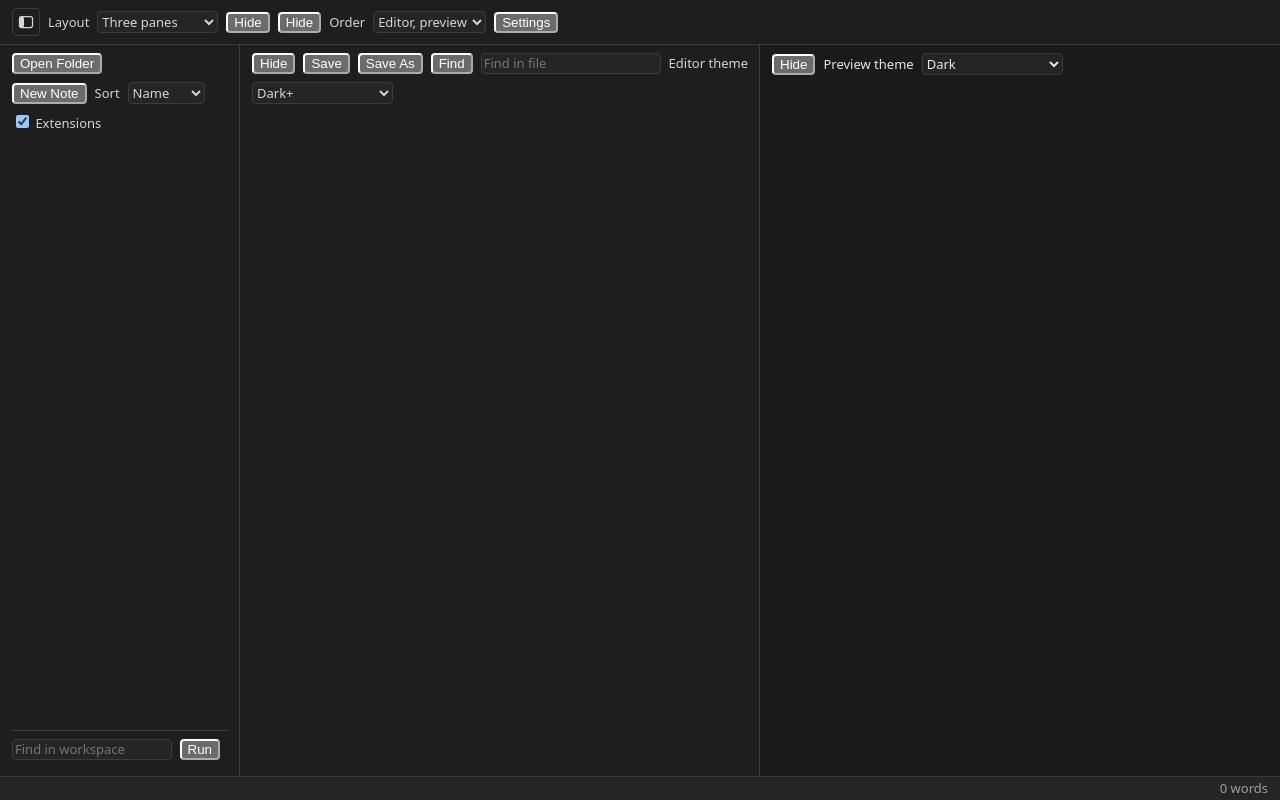
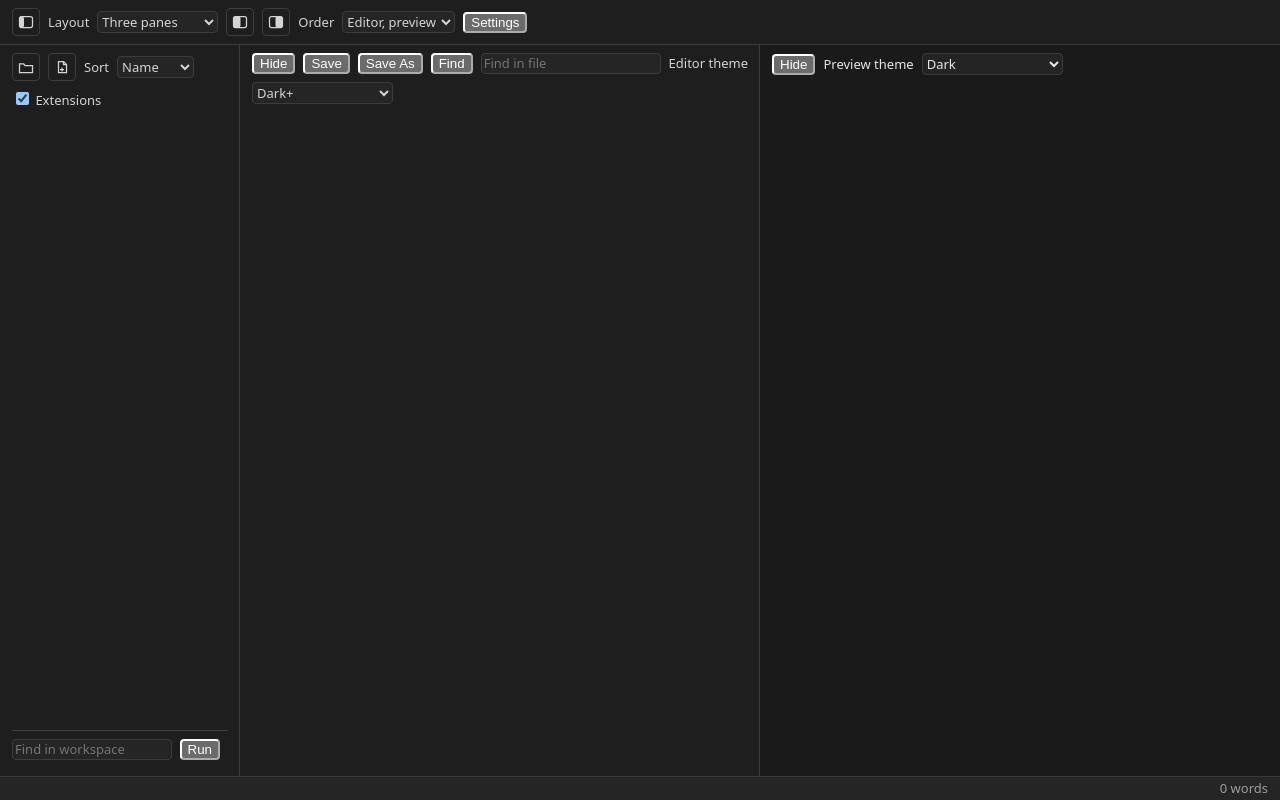
Before and after one commit to RyanEmslie/lightmd, a website with bundled scripts: page src/index.html in a window 1280 px wide. Built offline with nearby package versions, Linux system fonts and the light colour scheme; what markdown-it-task-lists would draw is missing.

Commit message:
fix: icon-only nav header controls with tooltips

```diff
--- a/src/index.html
+++ b/src/index.html
@@ -131,11 +131,6 @@
         color: var(--fg);
       }
 
-      #open-folder {
-        flex: none;
-        align-self: start;
-      }
-
       #explorer-toolbar,
       #layout-bar {
         display: flex;
@@ -145,7 +140,8 @@
       }
 
       #explorer-toolbar {
-        margin-top: 8px;
+        flex: none;
+        margin: 0;
       }
 
       #layout-bar {
@@ -156,7 +152,10 @@
         border-bottom: 1px solid var(--border);
       }
 
-      #sidebar-toggle {
+      #sidebar-toggle,
+      #open-folder,
+      #new-note,
+      #layout-bar > button[data-pane-toggle] {
         display: inline-flex;
         align-items: center;
         justify-content: center;
@@ -169,10 +168,20 @@
         border: 1px solid var(--border);
       }
 
-      #sidebar-toggle svg {
+      #sidebar-toggle svg,
+      #open-folder svg,
+      #new-note svg,
+      #layout-bar > button[data-pane-toggle] svg {
         display: block;
         width: 16px;
         height: 16px;
+      }
+
+      #sidebar-toggle:hover,
+      #open-folder:hover,
+      #new-note:hover,
+      #layout-bar > button[data-pane-toggle]:hover {
+        background: var(--bg-elevated);
       }
 
       #explorer-sort,
@@ -556,8 +565,30 @@
         <option value="editor-only">Editor only</option>
         <option value="reader-only">Reader only</option>
       </select>
-      <button type="button" data-pane-toggle="editor" aria-pressed="true">Hide</button>
-      <button type="button" data-pane-toggle="preview" aria-pressed="true">Hide</button>
+      <button
+        type="button"
+        data-pane-toggle="editor"
+        aria-pressed="true"
+        aria-label="Hide editor"
+        title="Hide editor"
+      >
+        <svg viewBox="0 0 16 16" width="16" height="16" aria-hidden="true" focusable="false">
+          <rect x="1.5" y="2.5" width="13" height="11" rx="2" fill="none" stroke="currentColor" stroke-width="1.25" />
+          <rect x="1.5" y="2.5" width="7" height="11" rx="2" fill="currentColor" />
+        </svg>
+      </button>
+      <button
+        type="button"
+        data-pane-toggle="preview"
+        aria-pressed="true"
+        aria-label="Hide preview"
+        title="Hide preview"
+      >
+        <svg viewBox="0 0 16 16" width="16" height="16" aria-hidden="true" focusable="false">
+          <rect x="1.5" y="2.5" width="13" height="11" rx="2" fill="none" stroke="currentColor" stroke-width="1.25" />
+          <rect x="7.5" y="2.5" width="7" height="11" rx="2" fill="currentColor" />
+        </svg>
+      </button>
       <label for="pane-order">Order</label>
       <select id="pane-order">
         <option value="editor,preview" selected>Editor, preview</option>
@@ -744,9 +775,43 @@
     </section>
     <div id="shell">
       <aside id="explorer" class="pane" tabindex="0">
-        <button type="button" id="open-folder">Open Folder</button>
         <div id="explorer-toolbar">
-          <button type="button" id="new-note">New Note</button>
+          <button
+            type="button"
+            id="open-folder"
+            aria-label="Open Folder"
+            title="Open Folder"
+          >
+            <svg viewBox="0 0 16 16" width="16" height="16" aria-hidden="true" focusable="false">
+              <path
+                fill="none"
+                stroke="currentColor"
+                stroke-width="1.25"
+                d="M1.5 13.5V4.75h4.1l1.4 1.75H14.5v7z"
+              />
+            </svg>
+          </button>
+          <button
+            type="button"
+            id="new-note"
+            aria-label="New Note"
+            title="New Note"
+          >
+            <svg viewBox="0 0 16 16" width="16" height="16" aria-hidden="true" focusable="false">
+              <path
+                fill="none"
+                stroke="currentColor"
+                stroke-width="1.25"
+                d="M4.5 2.5h5L12.5 5.5v8h-8z"
+              />
+              <path
+                fill="none"
+                stroke="currentColor"
+                stroke-width="1.25"
+                d="M9.5 2.5v3h3M8 8.5v4M6 10.5h4"
+              />
+            </svg>
+          </button>
           <label for="explorer-sort">Sort</label>
           <select id="explorer-sort">
             <option value="name">Name</option>
--- a/src/layout.js
+++ b/src/layout.js
@@ -508,8 +508,14 @@ function syncLayoutControls() {
       if (btn.getAttribute?.("aria-label") != null) {
         btn.setAttribute("aria-label", label);
       }
+      if (btn.getAttribute?.("title") != null) {
+        btn.setAttribute("title", label);
+      }
     }
-    btn.textContent = label;
+    const markup = String(btn.innerHTML || "");
+    if (!/<svg\b|<img\b|<i\b|<use\b/i.test(markup)) {
+      btn.textContent = label;
+    }
   }
   syncSidebarToggle();
 }
```
